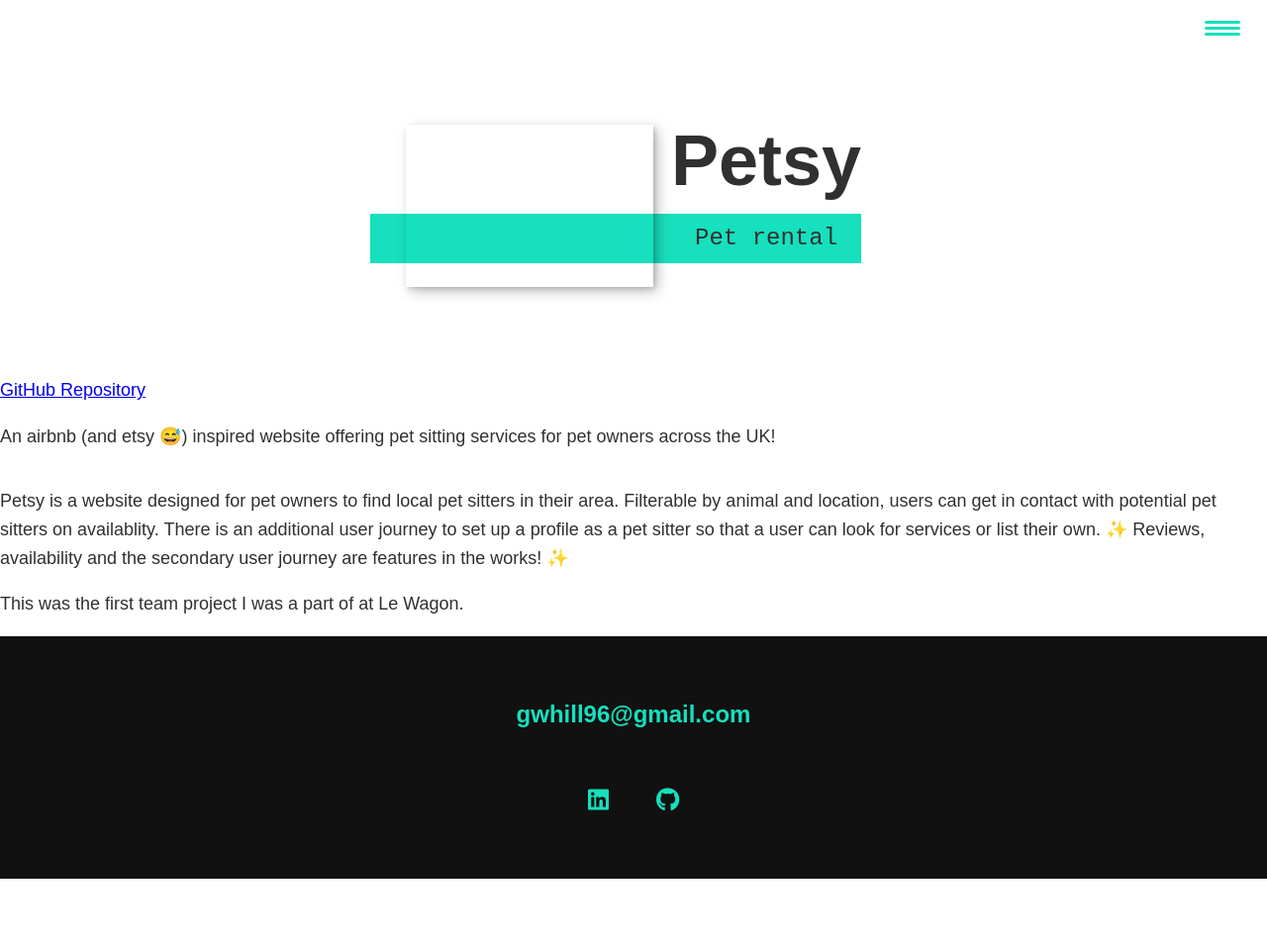
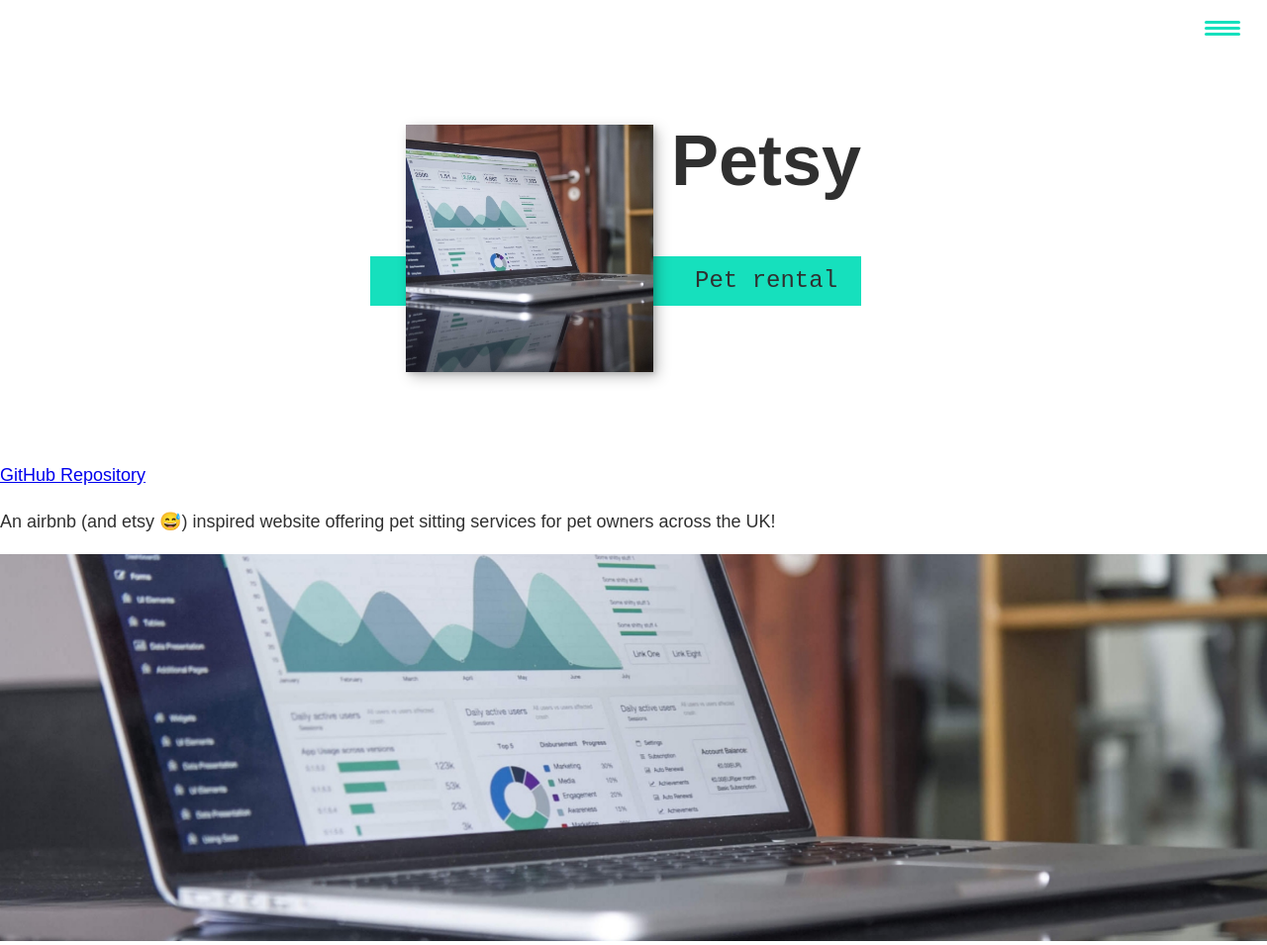
Before and after one commit to gwhill96/my-portfolio, a plain HTML site: page portfolio-items/portfolio-item2.html in a window 1280 px wide. Shown: the top 955 px of the page at 99% size. Before the commit the page ends 888 px from the top, so only its background shows below. Drawn offline with nearby package versions, Linux system fonts and the light colour scheme; the site is published under a folder, as on GitHub Pages, so addresses that start at the root find nothing.

Commit message:
Picture links, background colors

```diff
--- a/css/resume.css
+++ b/css/resume.css
@@ -1,4 +1,8 @@
 /* Main */
+
+.resume {
+  background-color: #ebeef2;
+}
 
 .resume-container {
   display: flex;
--- a/portfolio-items/portfolio-item2.html
+++ b/portfolio-items/portfolio-item2.html
@@ -39,13 +39,13 @@
                 <strong>Petsy</strong>
             </h1>
             <p class="section__subtitle section__subtitle--intro">Pet rental</p>
-            <img src="/img/portfolio-01.jpg" alt="" class="intro__img">
+            <img src="../img/portfolio-01.jpg" alt="" class="intro__img">
         </section>
 
         <div class="portfolio-item-individual">
           <a href="https://github.com/lstone123/petsy">GitHub Repository</a>
           <p>An airbnb (and etsy 😅) inspired website offering pet sitting services for pet owners across the UK!</p>
-          <img src="/img/portfolio-details.jpg" alt="">
+          <img src="../img/portfolio-details.jpg" alt="">
           <p>Petsy is a website designed for pet owners to find local pet sitters in their area. Filterable by animal and location, users can get in contact with potential pet sitters on availablity. There is an additional user journey to set up a profile as a pet sitter so that a user can look for services or list their own. ✨ Reviews, availability and the secondary user journey are features in the works! ✨</p>
           <p>This was the first team project I was a part of at Le Wagon.</p>
         </div>
```
Also changed, not shown: portfolio-items/portfolio-item3.html (+2 -2 lines), portfolio-items/portfolio-item4.html (+2 -2 lines), resume.html (+1 -1 lines), img/dev-jane-01.jpg (deleted), img/dev-jane-02.jpg (deleted), img/devjane.png (deleted).
